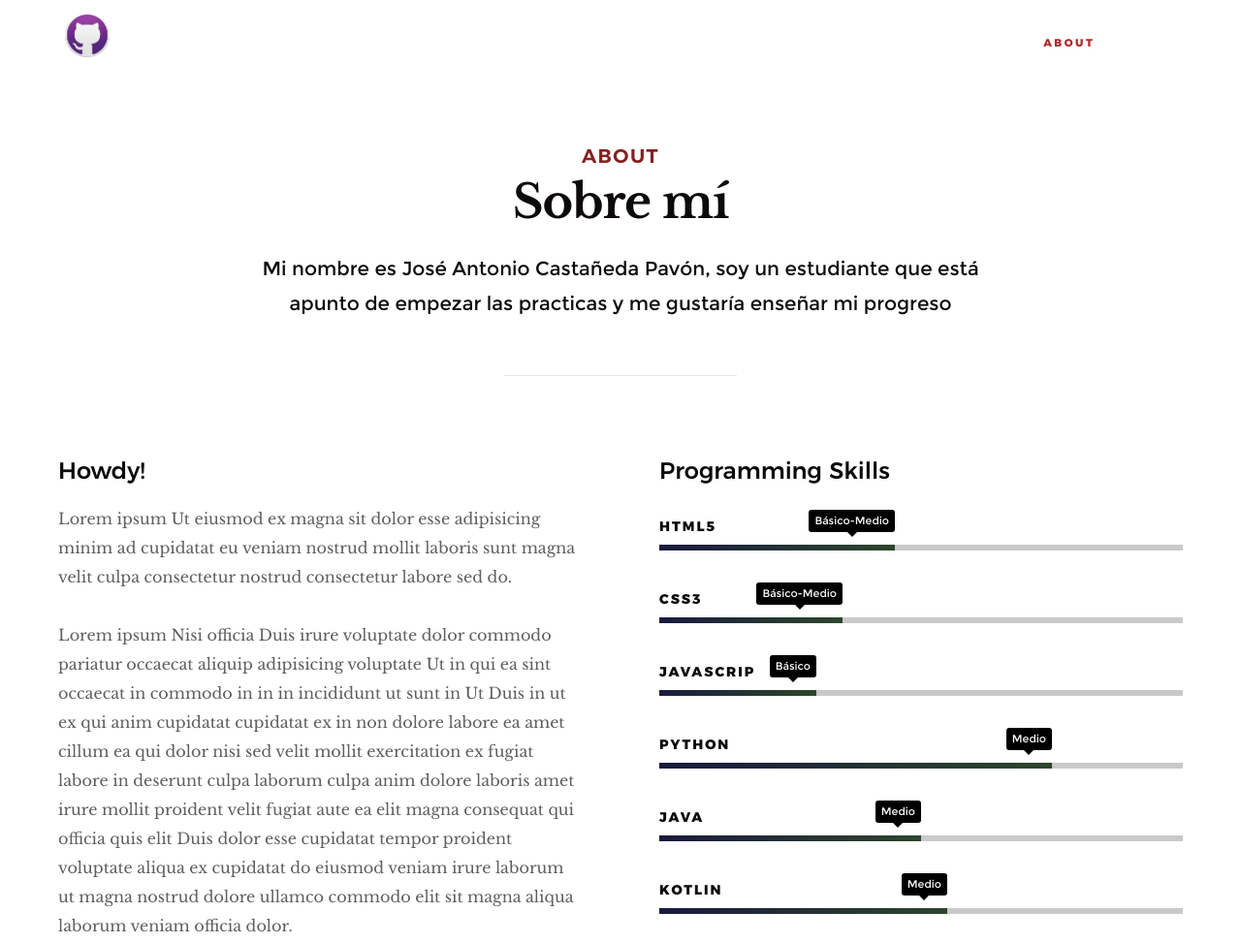
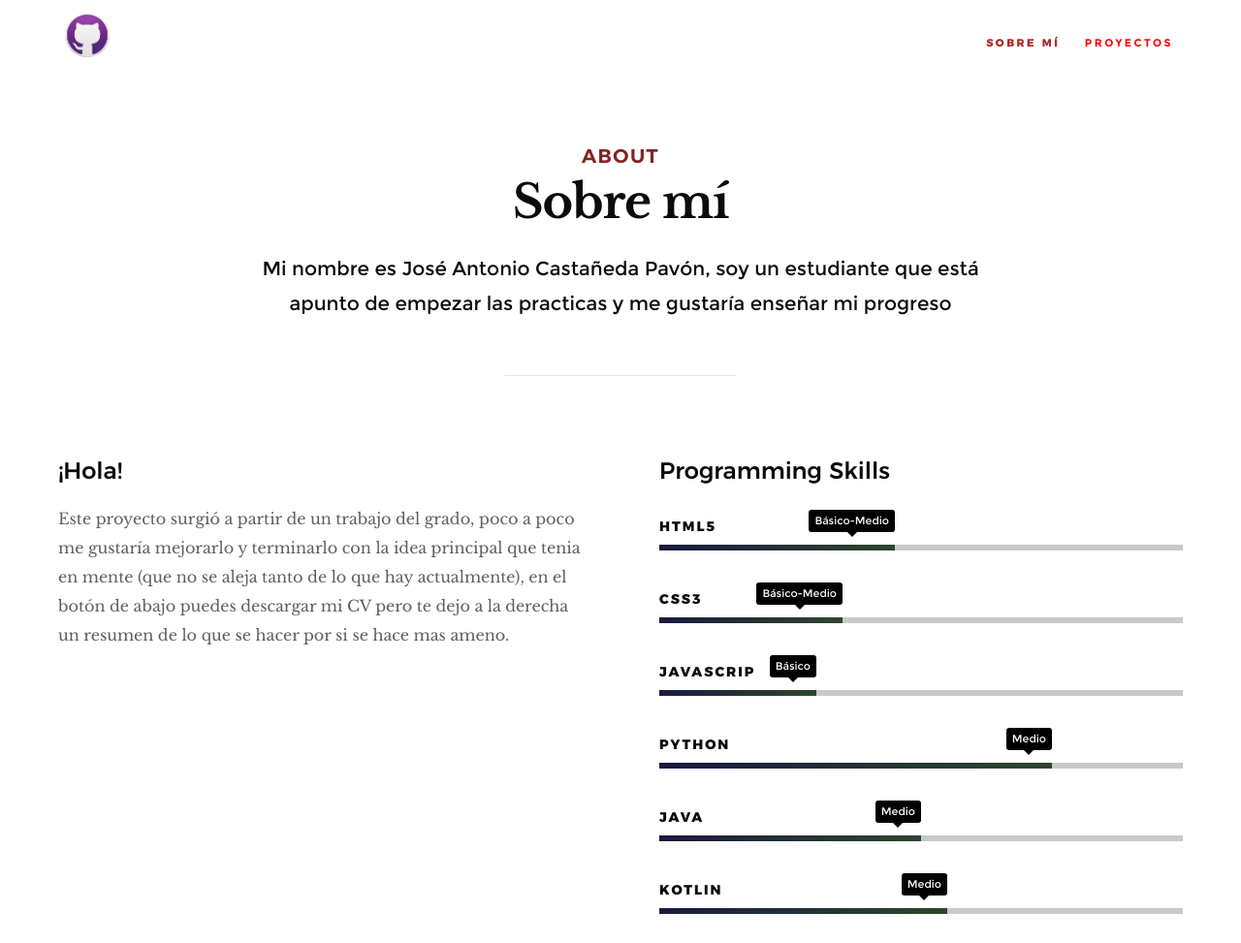
Before and after one commit to Casta626/Casta626.github.io, a plain HTML site: page index.html in a window 1280 px wide. Shown: the top 973 px of the page at 97% size. Drawn offline with Linux system fonts and the light colour scheme.

Commit message:
Update index.html

```diff
--- a/index.html
+++ b/index.html
@@ -49,8 +49,8 @@
         <nav class="header-nav-wrap">
             <ul class="header-nav">
                 <!-- <li><a class="smoothscroll"  href="#home" title="home">Home</a></li> -->
-                <li class="current"><a class="smoothscroll"  href="#about" title="about">About</a></li>
-                <li class="current"><a class="smoothscroll"  href="#works" title="works">Works</a></li>
+                <li class="current"><a class="smoothscroll"  href="#about" title="about">Sobre mí</a></li>
+                <li class="current"><a class="smoothscroll"  href="#works" title="works" style="color:#FF0000">Proyectos</a></li>
                 <!-- <li><a class="smoothscroll"  href="#blog" title="blog">Blog</a></li> -->
                 <!-- <li class="current"><a class="smoothscroll"  href="#contact" title="contact">Contact</a></li> -->
             </ul>
@@ -136,12 +136,10 @@
         <div class="row about-content">
 
             <div class="col-six tab-full left">
-                <h3>Howdy!</h3>
-
-                <p>Lorem ipsum Ut eiusmod ex magna sit dolor esse adipisicing minim ad cupidatat eu veniam nostrud mollit laboris sunt magna velit culpa consectetur nostrud consectetur labore sed do.</p>
+                <h3>¡Hola!</h3>
 
                 <p>
-                Lorem ipsum Nisi officia Duis irure voluptate dolor commodo pariatur occaecat aliquip adipisicing voluptate Ut in qui ea sint occaecat in commodo in in in incididunt ut sunt in Ut Duis in ut ex qui anim cupidatat cupidatat ex in non dolore labore ea amet cillum ea qui dolor nisi sed velit mollit exercitation ex fugiat labore in deserunt culpa laborum culpa anim dolore laboris amet irure mollit proident velit fugiat aute ea elit magna consequat qui officia quis elit Duis dolor esse cupidatat tempor proident voluptate aliqua ex cupidatat do eiusmod veniam irure laborum ut magna nostrud dolore ullamco commodo elit sit magna aliqua laborum veniam officia dolor.
+                Este proyecto surgió a partir de un trabajo del grado, poco a poco me gustaría mejorarlo y terminarlo con la idea principal que tenia en mente (que no se aleja tanto de lo que hay actualmente), en el botón de abajo puedes descargar mi CV pero te dejo a la derecha un resumen de lo que se hacer por si se hace mas ameno.
                 </p>
             </div>
 
@@ -194,7 +192,7 @@
         <div >
 
             <div class="col-six tab-full left">
-                <a href="#0" class="btn btn--primary full-width">Download My CV</a>
+                <a href="#0" class="btn btn--primary full-width">Descarga mi CV</a>
             </div>
             <div class="col-six tab-full right">
                 <a href="github.com/Casta626" class="btn full-width">Mira mis proyectos</a>
@@ -320,7 +318,7 @@
 
 
                     </div> <!-- end item-folio -->
-                    <a href="https://www.github.com/Casta626">Descarga una versíon estable aquí</a>
+                    <a href="https://github.com/Casta626/Trabajo-4-DIN">Descarga una versíon estable aquí</a>
                 </div> <!-- end masonry__brick
 
 
```
